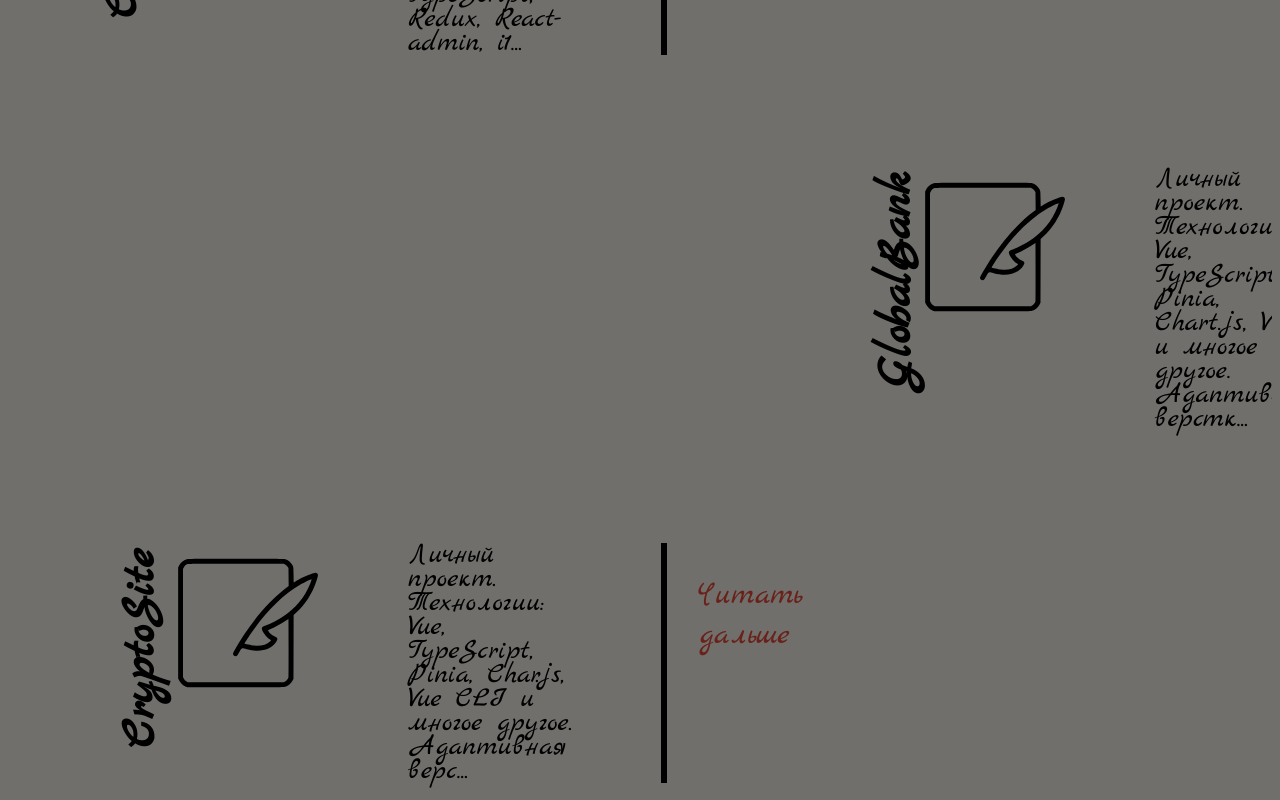
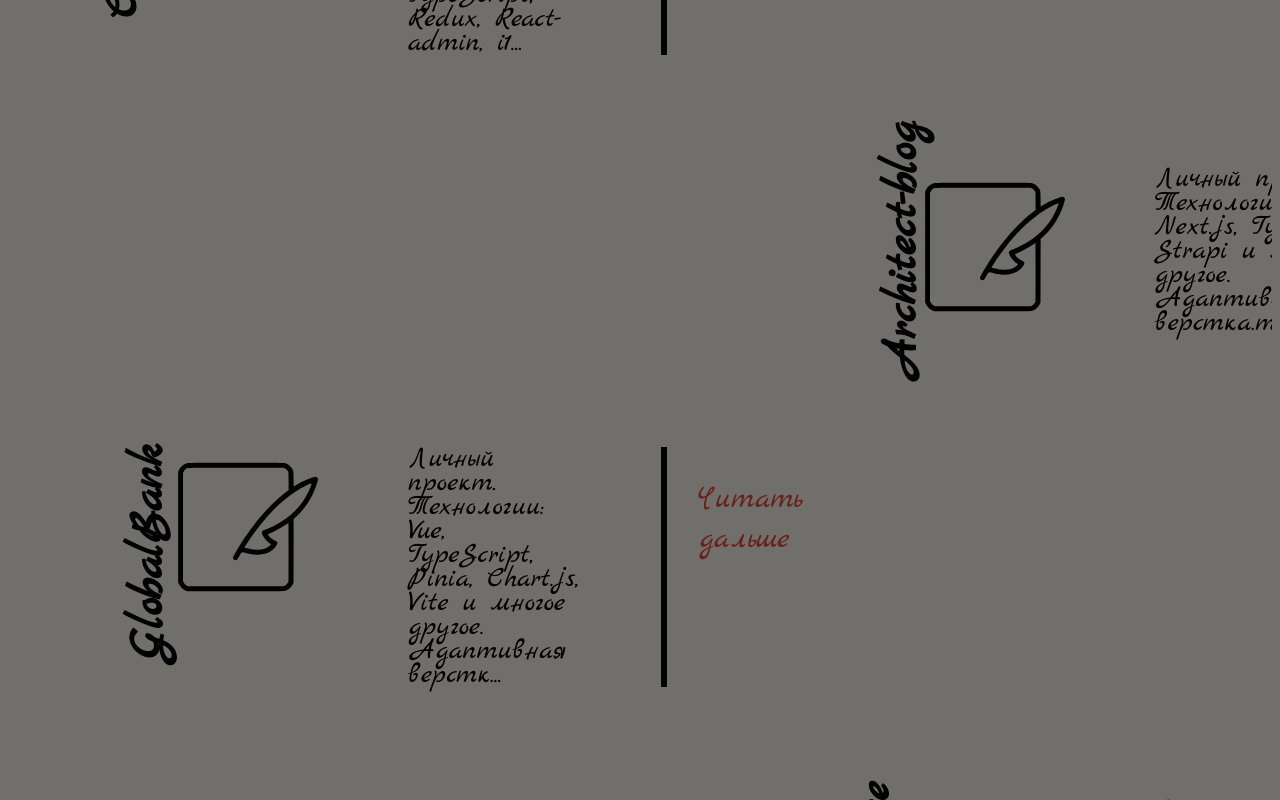
Before and after one commit to Rina2316/my-portfolio, a Next.js app: page / in a window 1280 px wide. Shown: the part 5580-6380 px from the top of the page. Built offline with nearby package versions, Linux system fonts and the light colour scheme.

Commit message:
architect

```diff
--- a/src/components/Works/projects.ts
+++ b/src/components/Works/projects.ts
@@ -4,6 +4,11 @@ export const projects = [
 	  description: 'Коммерческий проект. Продуктовая разработка. Технологии: Next.js, TypeScript, Redux, React-admin, i18n и многое другое. Адаптивная верстка, работа с анмимациями(Framer Motion)',
 	  link: 'https://cut-price.ge/'
 	},
+	{
+		name: 'Architect-blog',
+		description: 'Личный проект. Технологии: Next.js, TypeScript, Strapi и многое другое. Адаптивная верстка.технологии.',
+		link: 'https://rina2316.github.io/Architect/'
+	 },
 	{
 		name: 'GlobalBank',
 		description: 'Личный проект. Технологии: Vue, TypeScript, Pinia, Chart.js, Vite и многое другое. Адаптивная верстка.',
```
